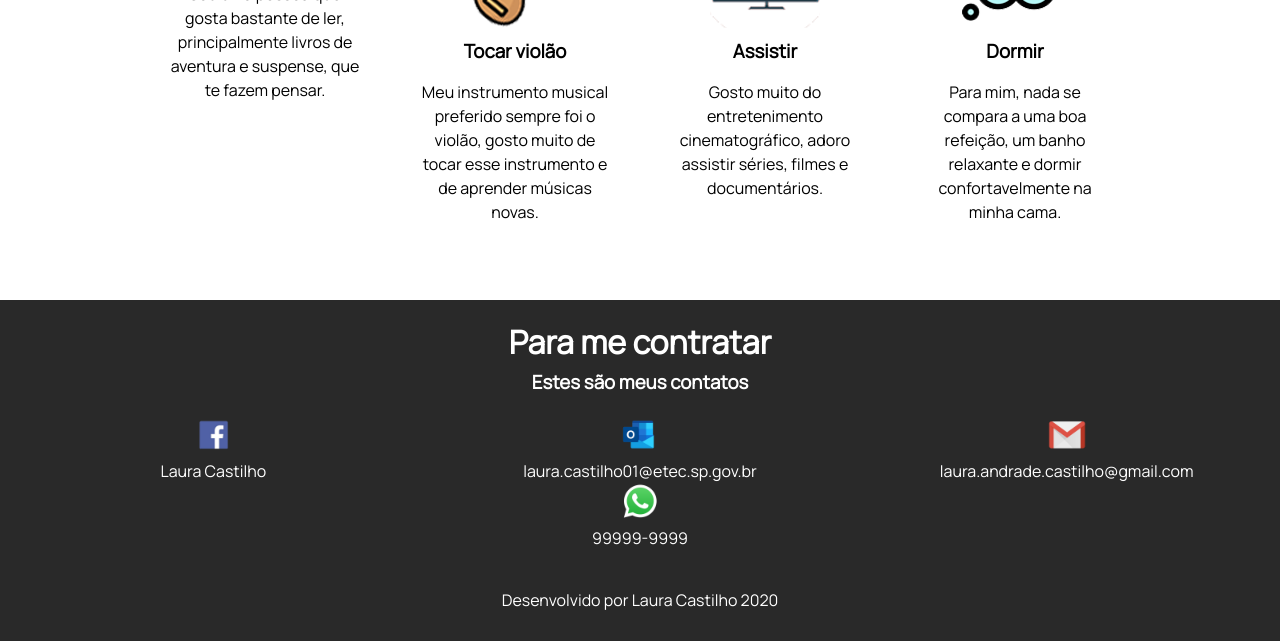
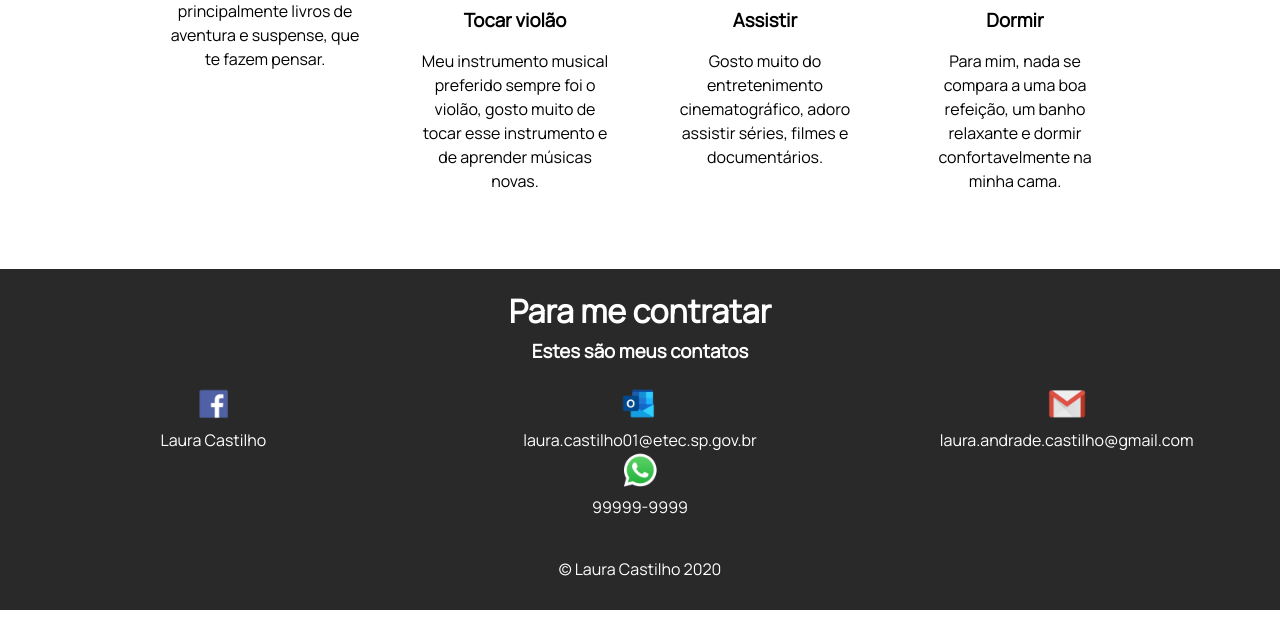
Before and after one commit to LauraCastilho/Site-curriculo, a plain HTML site: page index.html in a window 1280 px wide. Shown: the part 4927-5568 px from the top of the page. After the commit the page ends 5537 px from the top, so only its background shows below. Drawn offline with nearby package versions, Linux system fonts and the light colour scheme.

Commit message:
Última versão

```diff
--- a/index.html
+++ b/index.html
@@ -28,8 +28,11 @@
         <a class="botao" href="https://github.com/LauraCastilho/" target="_blank">Perfil no Github</a>
     </header>
     </div>
+
+
+    <div class="container">
+
     <!--SOBRE-->
-    <div class="container">
         <section id="sobre">
             <h2>Quem sou eu</h2>
             <div class="foto">
@@ -87,7 +90,7 @@
             </div>
         </section>
 
-    <!--PORTIFÓLIO-->
+    <!--HISTÓRICO ESCOLAR E CERTIFICADOS-->
         <section id="portifolio">
             <h2>Histórico escolar e alguns certificados</h2>
             <div>
@@ -98,7 +101,7 @@
             </div>
         </section>
 
-    <!--ALGUNS TRABALHOS-->
+    <!--EXEMPLOS DE SITES-->
         <section id="alguns">
             <h2>Alguns trabalhos que já fiz - Sites</h2>
             <div class="trab">
@@ -115,10 +118,8 @@
     <!--SCRATCH-->
         <section id="projeto">
             <h2>Projetos</h2>
-            <div class="projeto">
             <h3>Quando comecei a aprender programação, fiz alguns programas na plataforma Scratch, veja abaixo um joguinho de manutenção de computadores.</h3>
             <iframe src="https://scratch.mit.edu/projects/323118559/embed" allowtransparency="true" width="80%" height="300" frameborder="0" scrolling="no" allowfullscreen></iframe>
-            </div>
         </section>
 
     <!--CURSO-->
@@ -131,7 +132,7 @@
         </div>
     </section>
 
-    <!--HOBBIES-->
+    <!--HOBBIES E LAZER-->
         <section id="hobby">
             <h2>Hobbies e lazer</h2>
             <div id="leitura">
@@ -166,11 +167,11 @@
             </div>
             <div>
                 <img src="img/outlook.png">
-                <p>laura.castilho01@etec.sp.gov.br</p>
+                <p><a href="https://outlook.live.com/mail/0/inbox" target="_blank">laura.castilho01@etec.sp.gov.br</a></p>
             </div>
             <div>
                 <img src="img/gmail.png">
-                <p>laura.andrade.castilho@gmail.com</p>
+                <p><a href="https://mail.google.com/mail/u/0/?tab=rm&ogbl#inbox?compose=CllgCHrkVmDFhQbZdfNJbzqCwCmDmcZNKTdTfsDKmJtCTvnjmDHXbHJCJWnFWKNBpXJqMBgxsWg" target="_blank">laura.andrade.castilho@gmail.com</a></p>
             </div>
             <div>
                 <img src="img/whatsapp.png">
@@ -180,7 +181,7 @@
 
     <!--RODAPÉ-->
     <footer>
-        <p>Desenvolvido por Laura Castilho 2020</p>
+        <p>&copy; Laura Castilho 2020</p>
     </footer>
 
     <!--LINKS JS-->
```
